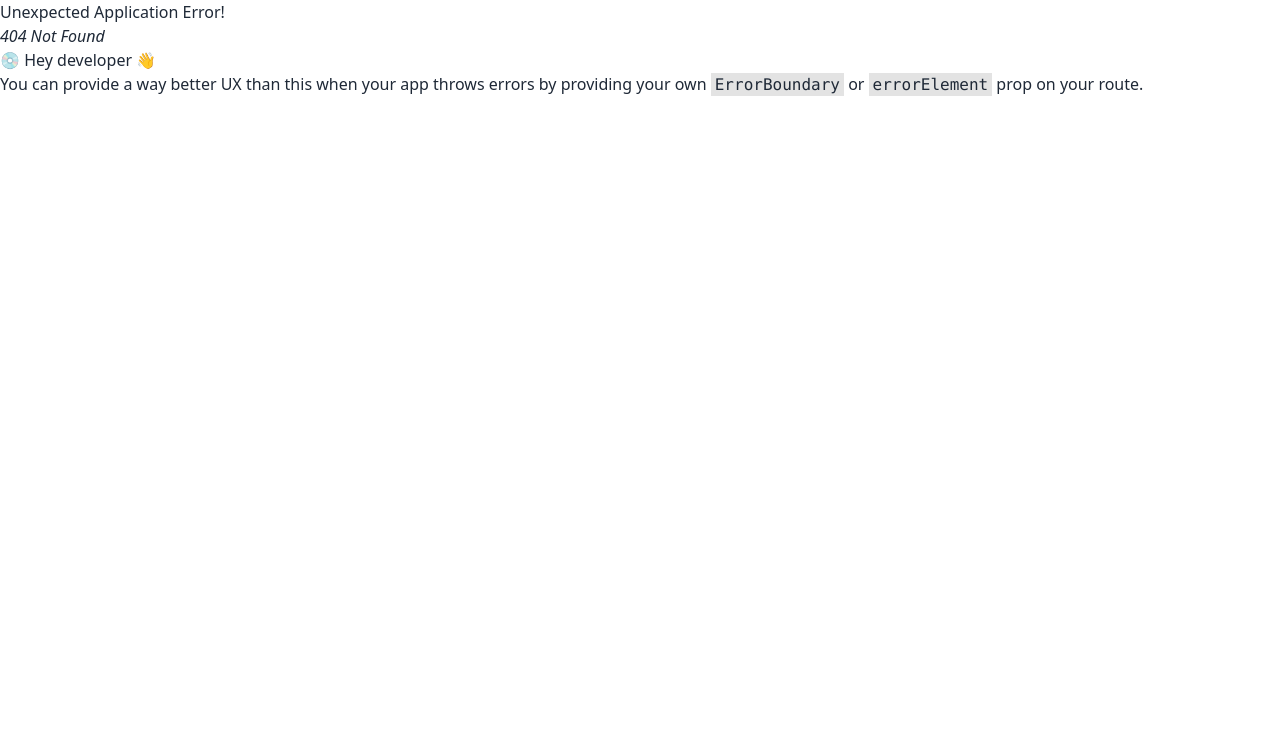
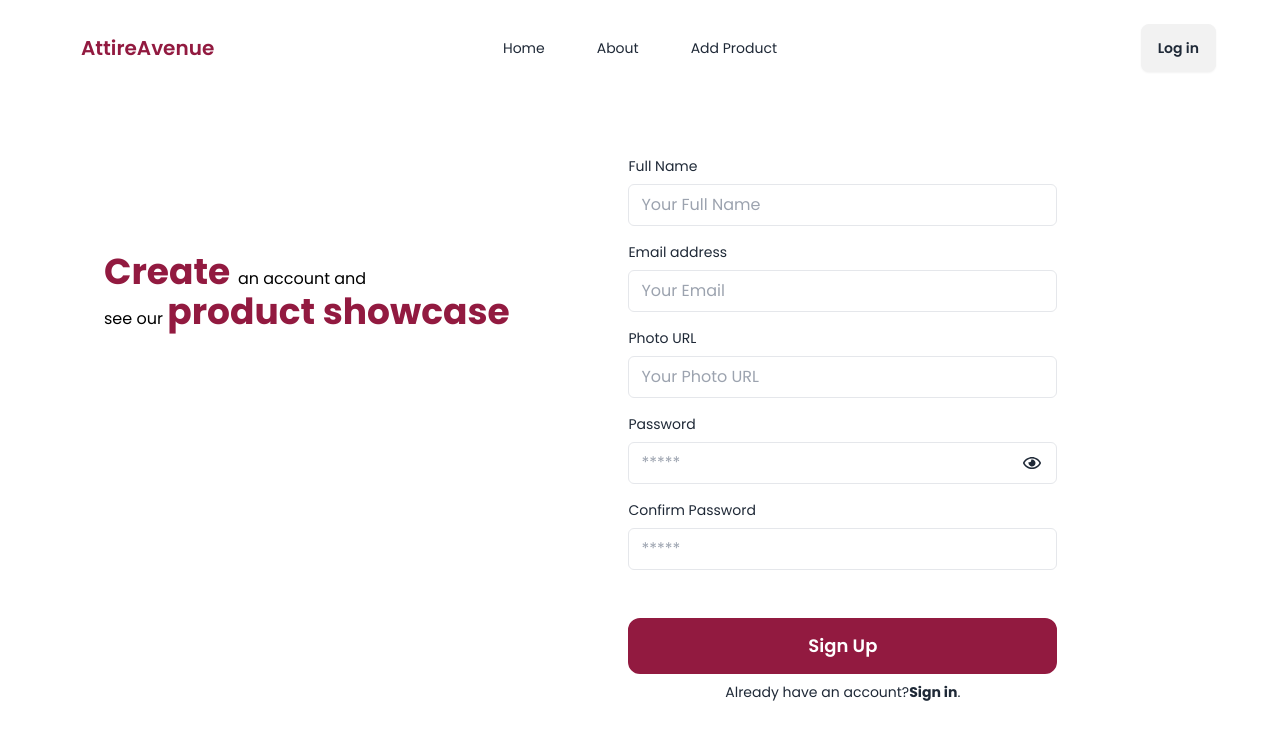
Before and after one commit to afiagithub/attireavenue-client, a React (Vite) app: page /register in a window 1280 px wide. Before the commit this address had no page. Shown: the top 740 px of the page. Built offline with nearby package versions, Linux system fonts and the light colour scheme.

Commit message:
added Register page

```diff
--- a/package.json
+++ b/package.json
@@ -14,7 +14,11 @@
     "match-sorter": "^6.3.4",
     "react": "^18.3.1",
     "react-dom": "^18.3.1",
+    "react-helmet-async": "^2.0.5",
+    "react-hook-form": "^7.52.2",
+    "react-icons": "^5.3.0",
     "react-router-dom": "^6.26.0",
+    "react-toastify": "^10.0.5",
     "sort-by": "^1.2.0"
   },
   "devDependencies": {
--- a/src/components/Navbar.jsx
+++ b/src/components/Navbar.jsx
@@ -42,7 +42,7 @@ const Navbar = () => {
                 </ul>
             </div>
             <div className="navbar-end">
-                <Link to='/login' className="btn">Log in</Link>
+                <Link to='/register' className="btn">Log in</Link>
             </div>
         </div>
     );
--- a/src/main.jsx
+++ b/src/main.jsx
@@ -3,9 +3,14 @@ import { createRoot } from 'react-dom/client'
 import './index.css'
 import { RouterProvider } from "react-router-dom";
 import router from './routes/Route';
+import { ToastContainer } from 'react-toastify';
+import { HelmetProvider } from 'react-helmet-async';
 
 createRoot(document.getElementById('root')).render(
   <StrictMode>
-    <RouterProvider router={router} />
+    <HelmetProvider>
+      <RouterProvider router={router} />
+      <ToastContainer />
+    </HelmetProvider>
   </StrictMode>,
 )
--- /dev/null
+++ b/src/pages/Login.jsx
@@ -0,0 +1,11 @@
+
+
+const Login = () => {
+    return (
+        <div>
+
+        </div>
+    );
+};
+
+export default Login;
--- /dev/null
+++ b/src/pages/Register.jsx
@@ -0,0 +1,91 @@
+import { Link, useNavigate } from "react-router-dom";
+import { useForm } from "react-hook-form"
+import { FaRegEye } from "react-icons/fa";
+import { FaEyeSlash } from "react-icons/fa";
+import { useState } from "react";
+import { toast } from 'react-toastify';
+import "react-toastify/dist/ReactToastify.css";
+import { Helmet } from "react-helmet-async";
+
+const Register = () => {
+    const navigate = useNavigate();
+
+    const [show, setShow] = useState(false);
+    const handleToggle = () => {
+        setShow(!show);
+    }
+
+    const { register, handleSubmit, formState: { errors } } = useForm();
+
+    const onSubmit = (data) => {
+        const { fullName, email, pass, confirmPass, photo } = data;
+        console.log(data)
+    }
+    return (
+        <div className="flex flex-row justify-between w-full rounded-md sm:p-10 my-5">
+            <Helmet>
+                <title>AttireAvenue | Register</title>
+            </Helmet>
+            <div className="mt-24">
+                <p className="text-black"><span className="text-4xl font-bold text-[#921A40]">Create </span>
+                an account and <br /> see our <span className="text-4xl font-bold text-[#921A40]">product showcase</span></p>
+            </div>
+            <div className="flex flex-col w-4/5 md:w-3/4 lg:w-2/5 mx-auto">
+                <form onSubmit={handleSubmit(onSubmit)} className="space-y-12">
+                    <div className="space-y-4 ">
+                        <div>
+                            <label className="block mb-2 text-sm">Full Name</label>
+                            <input type="text" name="name" placeholder="Your Full Name" {...register("fullName")}
+                                className="w-full px-3 py-2 border rounded-md dark:border-gray-300 dark:bg-gray-50 dark:text-gray-800" />
+                        </div>
+                        <div>
+                            <label className="block mb-2 text-sm">Email address</label>
+                            <input type="email" name="email" placeholder="Your Email" {...register("email", { required: true })}
+                                className="w-full px-3 py-2 border rounded-md dark:border-gray-300 dark:bg-gray-50 dark:text-gray-800" />
+                        </div>
+                        {errors.email && <span className="text-red-700 font-semibold">This field is required</span>}
+                        <div>
+                            <label className="block mb-2 text-sm">Photo URL</label>
+                            <input type="text" name="photo" placeholder="Your Photo URL" {...register("photo")}
+                                className="w-full px-3 py-2 border rounded-md dark:border-gray-300 dark:bg-gray-50 dark:text-gray-800" />
+                        </div>
+                        <div className="relative">
+                            <div className="flex justify-between mb-2">
+                                <label className="text-sm">Password</label>
+                            </div>
+                            <input type={show ? "text" : "password"} name="password" id="password" placeholder="*****" {...register("pass", { required: true })}
+                                className="w-full px-3 py-2 border rounded-md dark:border-gray-300 dark:bg-gray-50 dark:text-gray-800" />
+                            <div className="absolute top-10 right-4 text-lg" onClick={handleToggle}>
+                                {show ? <FaEyeSlash /> : <FaRegEye />}
+                            </div>
+                        </div>
+                        {errors.pass && <span className="text-red-700 font-semibold">This field is required</span>}
+                        <div>
+                            <div className="flex justify-between mb-2">
+                                <label className="text-sm">Confirm Password</label>
+                            </div>
+                            <input type="password" name="password" id="con-password" placeholder="*****" {...register("confirmPass", { required: true })}
+                                className="w-full px-3 py-2 border rounded-md dark:border-gray-300 dark:bg-gray-50 dark:text-gray-800" />
+                        </div>
+                        {errors.confirmPass && <span className="text-red-700 font-semibold">This field is required</span>}
+                    </div>
+                    <div className="space-y-2">
+                        <div>
+                            <input type="submit" value="Sign Up"
+                                className="w-full px-8 py-3 bg-[#921A40] text-white text-lg font-semibold rounded-xl
+                            border-2 border-[#921A40] hover:border-[#921A40] hover:bg-transparent
+                            hover:text-[#921A40]" />
+                        </div>
+                        <p className="px-6 text-sm text-center">Already have an account?
+                            <Link to="/login" className="hover:underline dark:text-[#921A40] font-bold">
+                                Sign in</Link>.
+                        </p>
+                    </div>
+                </form>
+
+            </div>
+        </div>
+    );
+};
+
+export default Register;
--- a/src/routes/Route.jsx
+++ b/src/routes/Route.jsx
@@ -1,6 +1,7 @@
 import { createBrowserRouter } from "react-router-dom";
 import MainLayout from "../layouts/MainLayout"
 import Home from "../pages/Home"
+import Register from "../pages/Register";
 
 const router = createBrowserRouter([
     {
@@ -10,6 +11,10 @@ const router = createBrowserRouter([
             {
                 path: '/',
                 element: <Home></Home>
+            },
+            {
+                path: '/register',
+                element: <Register></Register>
             }
         ]
     },
```
Also changed, not shown: 1 other file (tests, documents, lock files or other folders).
